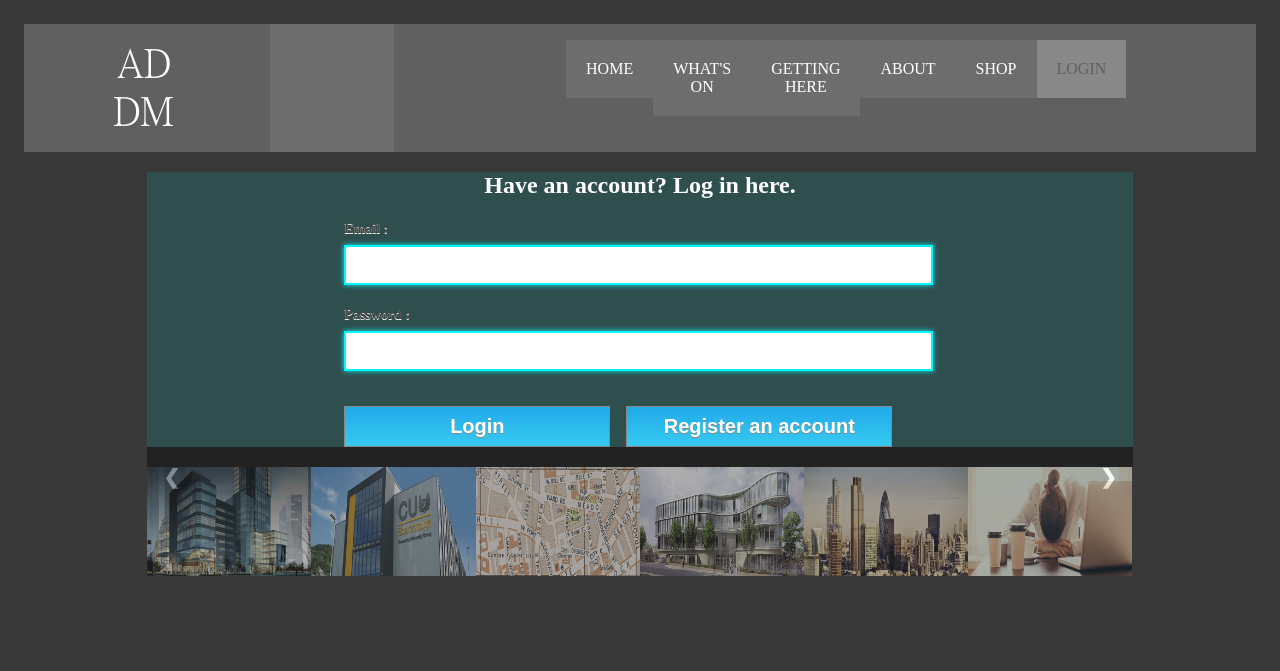
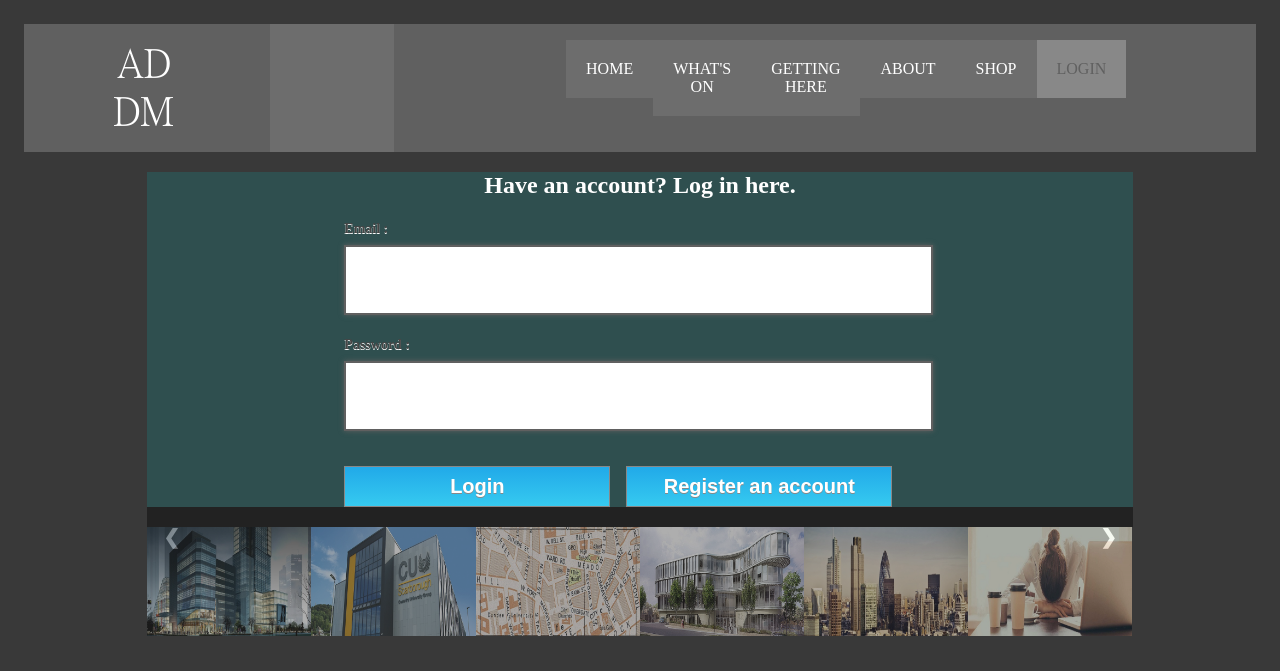
Before and after one commit to Geezertron/ADDMwPHP, a PHP site: page /login.php in a window 1280 px wide. Shown: the top 671 px of the page. Run offline with PHP 8.4, Linux system fonts and the light colour scheme.

Commit message:
more border changes

```diff
--- a/CSS/login.css
+++ b/CSS/login.css
@@ -175,12 +175,12 @@ font-size: 13px;
 }
 input[type=text],[type=password] {
 width: 97.7%;
-height: 34px;
+height: 64px;
 padding-left: 5px;
 margin-bottom: 20px;
 margin-top: 8px;
-box-shadow: 0 0 5px #00F5FF;
-border: 2px solid #00F5FF;
+box-shadow: 0 0 5px #606060;
+border: 2px solid #606060;
 color: #4f4f4f;
 font-size: 16px;
 }
--- a/CSS/registration.css
+++ b/CSS/registration.css
@@ -181,7 +181,7 @@ margin-top: 8px;
 box-shadow: 0 0 5px #606060;
 border: 2px solid #606060;
 color: #4f4f4f;
-font-size: 16px;
+font-size: 24px;
 }
 label{
 color: #464646;
--- a/index.php
+++ b/index.php
@@ -25,9 +25,7 @@
 				</a>
 		  	</div>
             <div id="col2">
-                   Hello world!
-                   goodbye
-                   and i'll see you tomorrow
+
             </div>
             <div id="col3">
 				<nav class="navbar">
```
